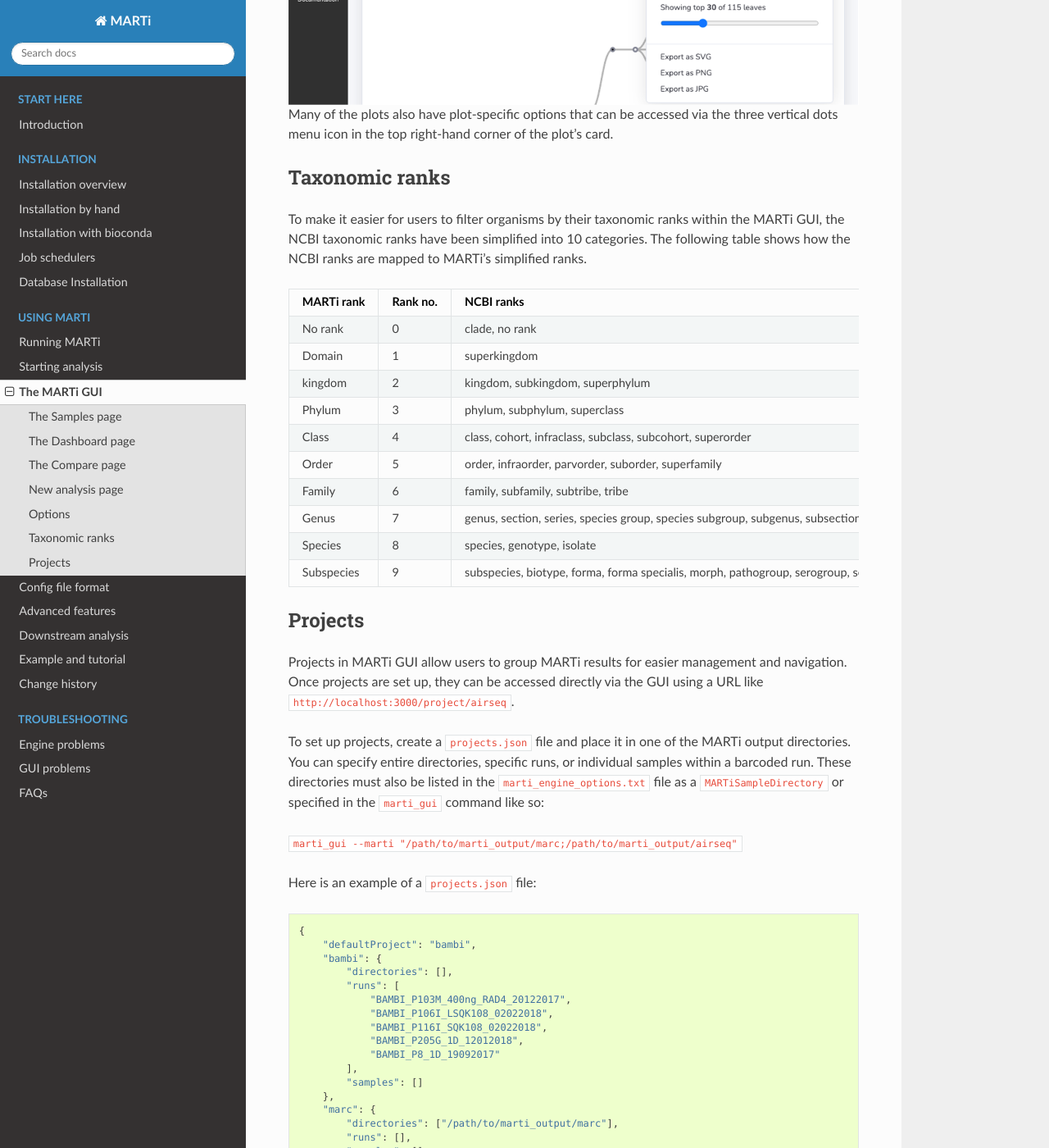
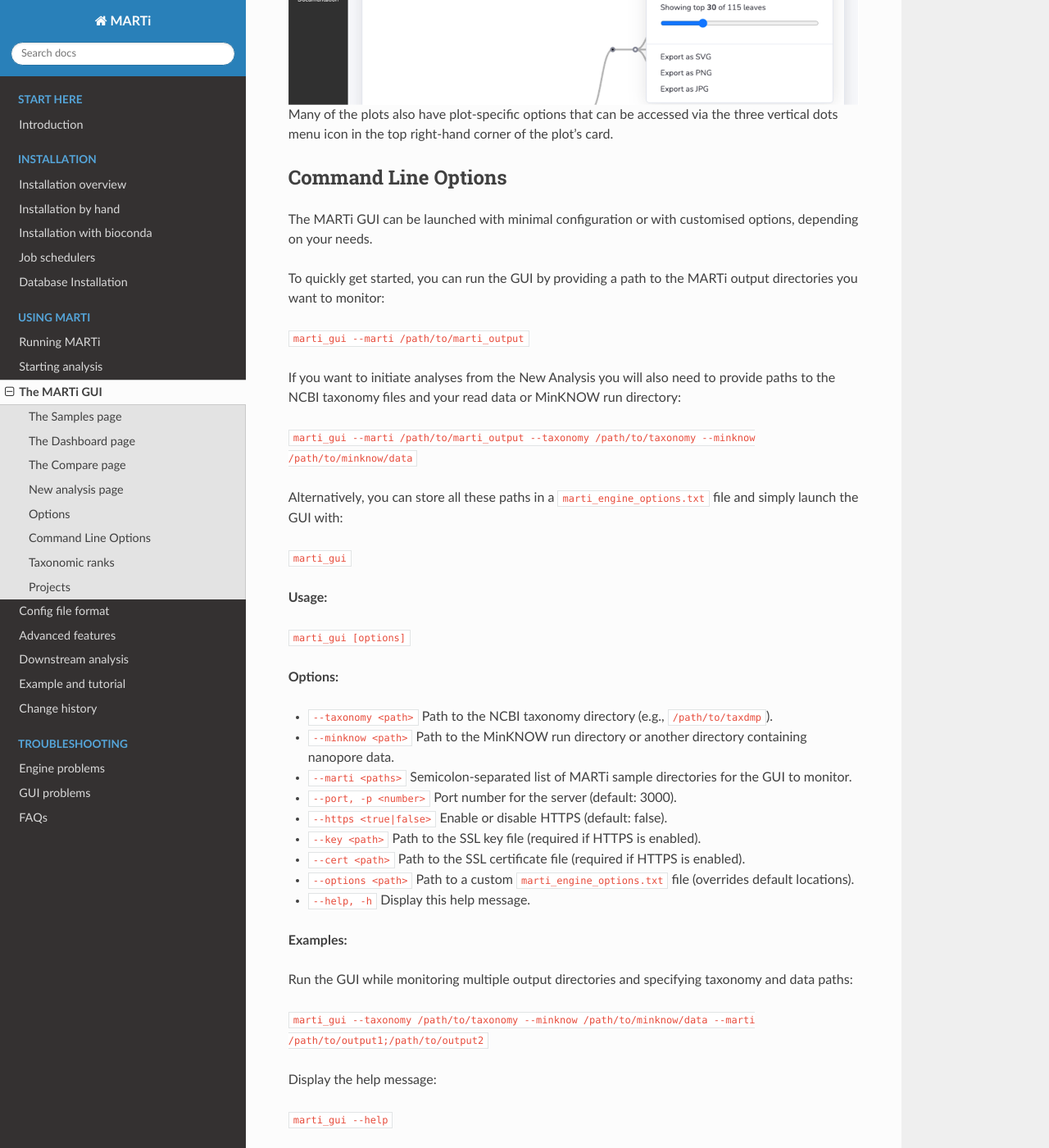
Before and after one commit to richardmleggett/MARTi, a Sphinx documentation site: the page built from docs/source/gui.rst, in a window 1280 px wide and 1400 px high, scrolled down 4304 px. Shown: the whole window at 82% size. Built offline with Sphinx 7.4.7 and the Read the Docs theme 3.1.0, drawn with Linux system fonts in a browser that asks for light colours; formulas are drawn with MathJax 3; some of the changed text lies outside the part shown.

Commit message:
Update docs

```diff
--- a/docs/source/gui.rst
+++ b/docs/source/gui.rst
@@ -107,6 +107,50 @@ The Dashboard and Compare pages have additional page-specific options bars fixed
 
 Many of the plots also have plot-specific options that can be accessed via the three vertical dots menu icon in the top right-hand corner of the plot’s card.
 
+Command Line Options
+--------------------
+
+The MARTi GUI can be launched with minimal configuration or with customised options, depending on your needs.
+
+To quickly get started, you can run the GUI by providing a path to the MARTi output directories you want to monitor:
+
+``marti_gui --marti /path/to/marti_output``
+
+If you want to initiate analyses from the New Analysis you will also need to provide paths to the NCBI taxonomy files and your read data or MinKNOW run directory:
+
+``marti_gui --marti /path/to/marti_output --taxonomy /path/to/taxonomy --minknow /path/to/minknow/data``
+
+Alternatively, you can store all these paths in a ``marti_engine_options.txt`` file and simply launch the GUI with:
+
+``marti_gui``
+
+**Usage:**
+
+``marti_gui [options]``
+
+**Options:**
+
+* ``--taxonomy <path>``      Path to the NCBI taxonomy directory (e.g., ``/path/to/taxdmp``).
+* ``--minknow <path>``       Path to the MinKNOW run directory or another directory containing nanopore data.
+* ``--marti <paths>``        Semicolon-separated list of MARTi sample directories for the GUI to monitor.
+* ``--port, -p <number>``    Port number for the server (default: 3000).
+* ``--https <true|false>``   Enable or disable HTTPS (default: false).
+* ``--key <path>``           Path to the SSL key file (required if HTTPS is enabled).
+* ``--cert <path>``          Path to the SSL certificate file (required if HTTPS is enabled).
+* ``--options <path>``       Path to a custom ``marti_engine_options.txt`` file (overrides default locations).
+* ``--help, -h``             Display this help message.
+
+**Examples:**
+
+Run the GUI while monitoring multiple output directories and specifying taxonomy and data paths:
+
+``marti_gui --taxonomy /path/to/taxonomy --minknow /path/to/minknow/data --marti /path/to/output1;/path/to/output2``
+
+Display the help message:
+
+``marti_gui --help``
+
+
 Taxonomic ranks
 ---------------
 
@@ -143,7 +187,7 @@ Projects in MARTi GUI allow users to group MARTi results for easier management a
 
 To set up projects, create a ``projects.json`` file and place it in one of the MARTi output directories. You can specify entire directories, specific runs, or individual samples within a barcoded run. These directories must also be listed in the ``marti_engine_options.txt`` file as a ``MARTiSampleDirectory`` or specified in the ``marti_gui`` command like so:
 
-``marti_gui --marti "/path/to/marti_output/marc;/path/to/marti_output/airseq"``
+``marti_gui --marti /path/to/marti_output/marc;/path/to/marti_output/airseq``
 
 Here is an example of a ``projects.json`` file:
 
--- a/docs/source/installationbyhand.rst
+++ b/docs/source/installationbyhand.rst
@@ -82,7 +82,7 @@ Having copied the MARTi software onto the computer or cluster being used for the
 
 #. To start the GUI server, type:
 
-   ``marti_gui --marti "/path/to/marti_output"``
+   ``marti_gui --marti /path/to/marti_output``
 
    Or, if you want to specify an engine options file:
    ``marti_gui --options [/path/to/marti_engine_options.txt]``
```
Also changed, not shown: 1 other file.
